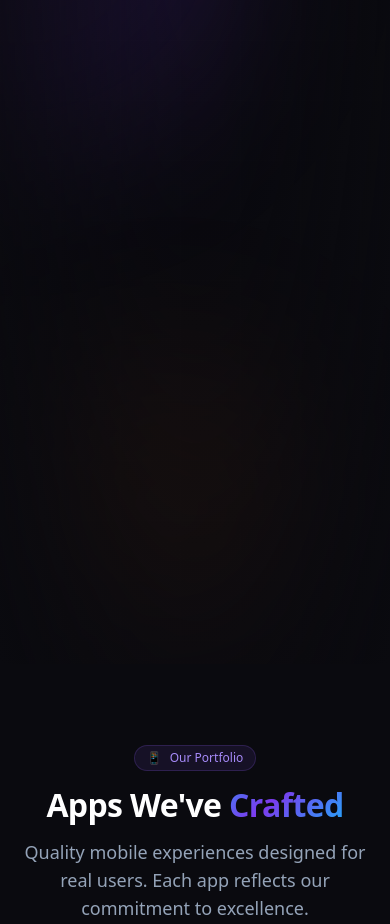
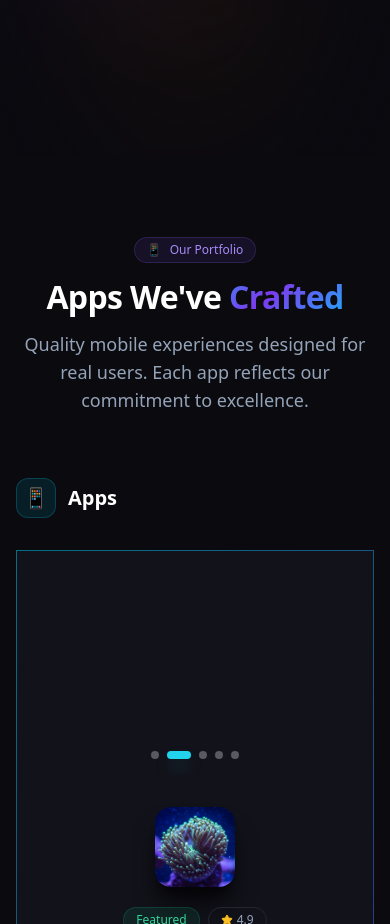
Before and after one commit to bitcrafterapps/bitcraft-apps-website, a React (Vite) app: page / in a window 390 px wide. Shown: the part 860-1784 px from the top of the page. Built offline with nearby package versions, Linux system fonts and the light colour scheme; a web font is replaced by a local one.

Commit message:
Hide phone mockup on mobile view

```diff
--- a/src/pages/HomePage.tsx
+++ b/src/pages/HomePage.tsx
@@ -377,8 +377,8 @@ export default function HomePage() {
               </motion.div>
             </div>
 
-            {/* Right Column - Phone Mockup */}
-            <div className="flex justify-center">
+            {/* Right Column - Phone Mockup (hidden on mobile) */}
+            <div className="hidden lg:flex justify-center">
               <PhoneMockup images={featuredApp?.images} />
             </div>
           </div>
```
